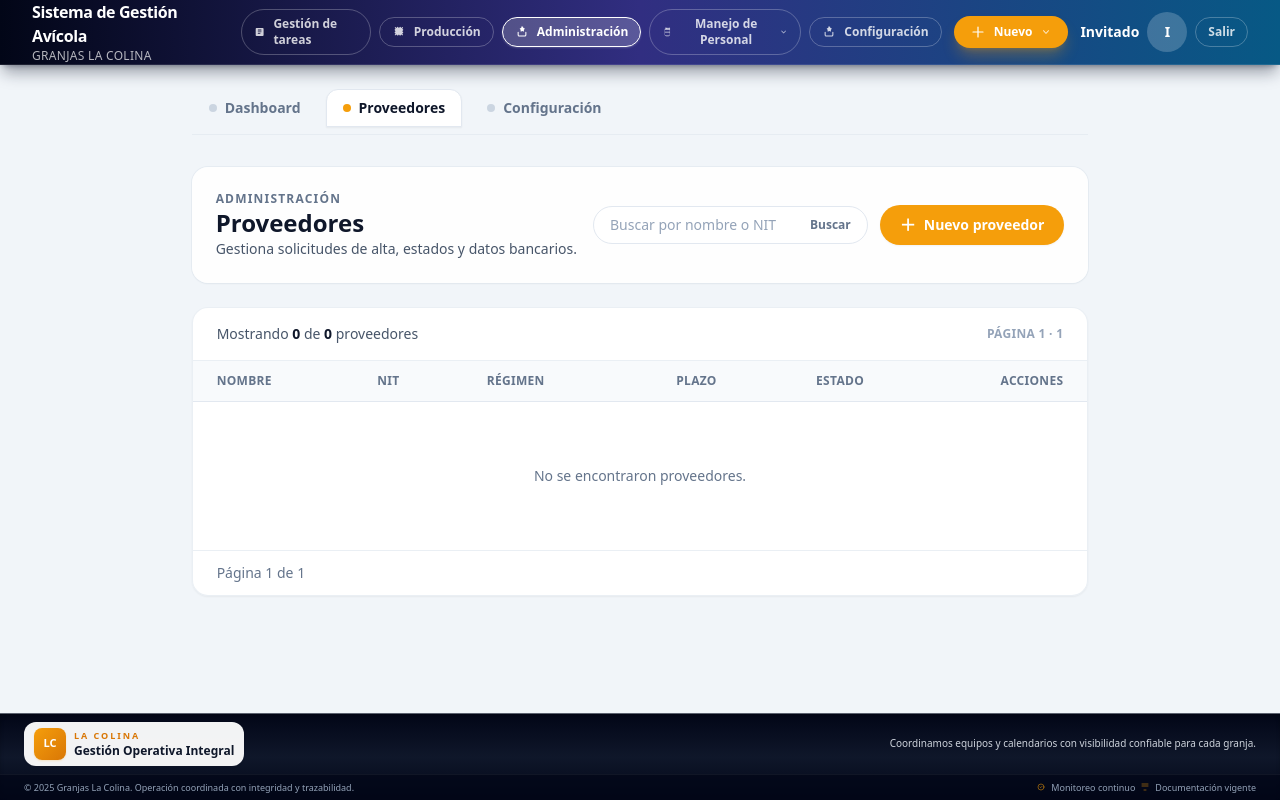
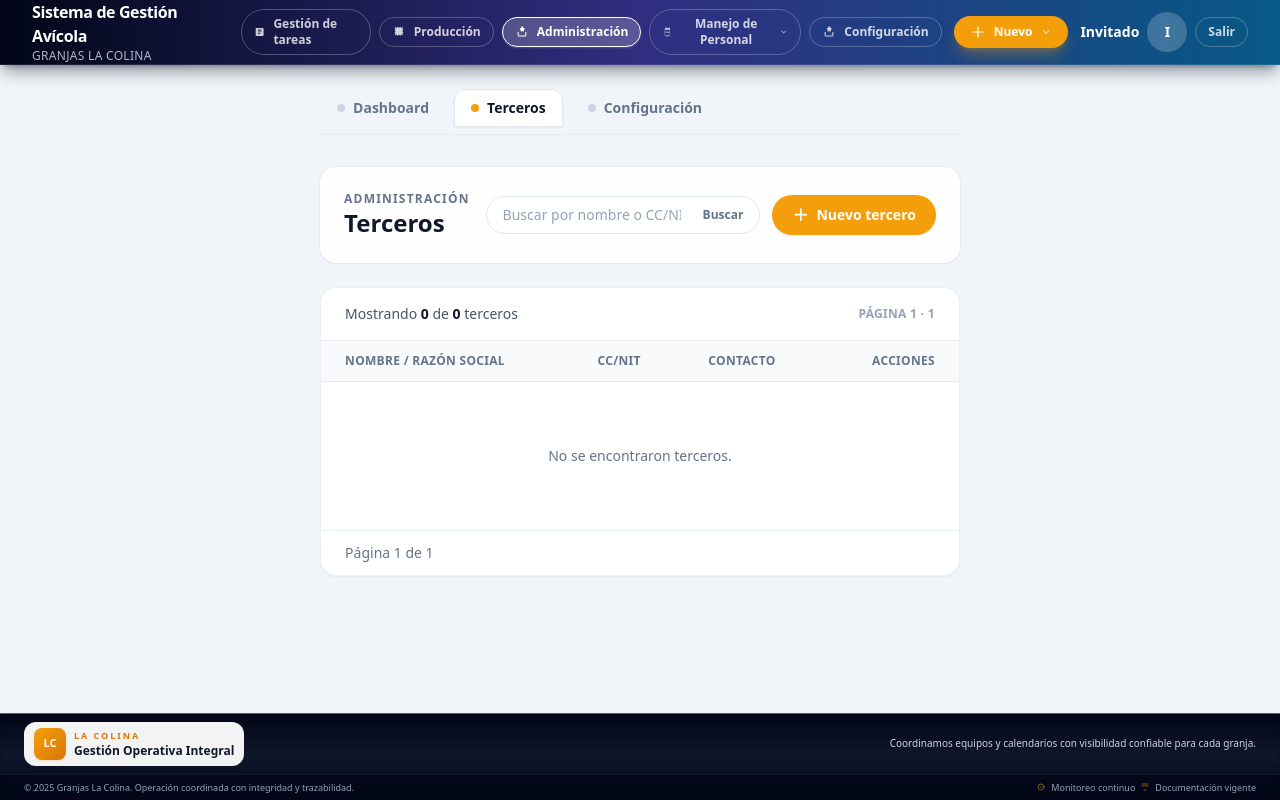
Before and after one commit to jotik23/applacolina, a Django app: page /administracion/compras/proveedores/ in a window 1280 px wide. Run offline with Django 5.2, Linux system fonts and the light colour scheme; the visitor is signed in with stand-in values (Sample User, id 1); data comes from the database, SQL or seed files in the repository; data that the repository does not hold is empty; parts of the project's set-up code (start-up, migrations or seed data) failed here and were passed over; some libraries are stand-ins or nearby versions.

Commit message:
terceros

```diff
--- a/administration/forms.py
+++ b/administration/forms.py
@@ -17,28 +17,12 @@ class SupplierForm(forms.ModelForm):
         fields = [
             "name",
             "tax_id",
-            "tax_regime",
-            "payment_terms_days",
-            "is_active",
             "contact_name",
             "contact_email",
             "contact_phone",
             "address",
             "city",
-            "bank_name",
-            "bank_account_type",
-            "bank_account_number",
-            "requires_vat_retention",
-            "requires_ica_retention",
-            "requires_rtefte",
-            "notes",
         ]
-
-    def clean_payment_terms_days(self):
-        value = self.cleaned_data["payment_terms_days"]
-        if value <= 0:
-            raise ValidationError("El plazo debe ser mayor que cero.")
-        return value
 
 
 class PurchasingExpenseTypeForm(forms.ModelForm):
--- a/administration/templates/administration/_submenu.html
+++ b/administration/templates/administration/_submenu.html
@@ -14,7 +14,7 @@
       {% if active == 'suppliers' %}aria-current="page"{% endif %}
     >
       <span class="h-2 w-2 rounded-full {% if active == 'suppliers' %}bg-brand{% else %}bg-slate-300{% endif %}"></span>
-      Proveedores
+      Terceros
     </a>
     <a
       href="{% url 'administration:purchases_configuration' %}"
--- a/administration/templates/administration/index.html
+++ b/administration/templates/administration/index.html
@@ -62,7 +62,7 @@
               <thead class="bg-white text-left text-xs uppercase tracking-wide text-slate-500">
                 <tr>
                   <th scope="col" class="px-6 py-3">Solicitud</th>
-                  <th scope="col" class="px-6 py-3">Proveedor</th>
+                  <th scope="col" class="px-6 py-3">Tercero</th>
                   <th scope="col" class="px-6 py-3">Etapas</th>
                   <th scope="col" class="px-6 py-3 text-right">Monto</th>
                   <th scope="col" class="px-6 py-3 text-right">Acciones</th>
--- a/administration/templates/administration/purchases/suppliers.html
+++ b/administration/templates/administration/purchases/suppliers.html
@@ -1,7 +1,7 @@
 {% extends "calendario/base.html" %}
 {% load form_extras %}
 
-{% block title %}Administración · Proveedores{% endblock %}
+{% block title %}Administración · Terceros{% endblock %}
 
 {% block content %}
   {% include "administration/_submenu.html" with active=administration_active_submenu %}
@@ -10,8 +10,7 @@
     <header class="flex flex-col gap-4 rounded-2xl bg-white/90 p-6 shadow-sm ring-1 ring-slate-200/70 lg:flex-row lg:items-center lg:justify-between">
       <div>
         <p class="text-xs font-semibold uppercase tracking-widest text-slate-500">Administración</p>
-        <h1 class="text-2xl font-semibold text-slate-900">Proveedores</h1>
-        <p class="text-sm text-slate-600">Gestiona solicitudes de alta, estados y datos bancarios.</p>
+        <h1 class="text-2xl font-semibold text-slate-900">Terceros</h1>
       </div>
       <div class="flex flex-wrap items-center gap-3">
         <form method="get" class="flex items-center gap-2 rounded-full border border-slate-200 bg-white px-4 py-2">
@@ -19,7 +18,7 @@
             type="search"
             name="search"
             value="{{ supplier_search }}"
-            placeholder="Buscar por nombre o NIT"
+            placeholder="Buscar por nombre o CC/NIT"
             class="w-48 bg-transparent text-sm text-slate-600 placeholder:text-slate-400 focus:outline-none"
           >
           <button type="submit" class="text-xs font-semibold text-slate-500">Buscar</button>
@@ -29,7 +28,7 @@
           class="inline-flex items-center gap-2 rounded-full bg-brand px-5 py-2 text-sm font-semibold text-white shadow-sm transition hover:bg-brand/90"
         >
           <span aria-hidden="true" class="text-base">＋</span>
-          Nuevo proveedor
+          Nuevo tercero
         </a>
       </div>
     </header>
@@ -41,7 +40,7 @@
           <span class="font-semibold text-slate-900">{{ suppliers_page.object_list|length }}</span>
           de
           <span class="font-semibold text-slate-900">{{ suppliers_page.paginator.count }}</span>
-          proveedores
+          terceros
           {% if supplier_search %}
             para <span class="font-semibold">“{{ supplier_search }}”</span>
           {% endif %}
@@ -54,11 +53,9 @@
         <table class="min-w-full divide-y divide-slate-200 text-sm">
           <thead class="bg-slate-50 text-left text-xs font-semibold uppercase tracking-wide text-slate-500">
             <tr>
-              <th class="px-6 py-3">Nombre</th>
-              <th class="px-6 py-3">NIT</th>
-              <th class="px-6 py-3">Régimen</th>
-              <th class="px-6 py-3 text-center">Plazo</th>
-              <th class="px-6 py-3 text-center">Estado</th>
+              <th class="px-6 py-3">Nombre / Razón social</th>
+              <th class="px-6 py-3">CC/NIT</th>
+              <th class="px-6 py-3">Contacto</th>
               <th class="px-6 py-3 text-right">Acciones</th>
             </tr>
           </thead>
@@ -67,18 +64,20 @@
               <tr class="hover:bg-slate-50/70">
                 <td class="px-6 py-4">
                   <p class="font-semibold text-slate-900">{{ supplier.name }}</p>
-                  <p class="text-xs text-slate-500">{{ supplier.contact_name }} · {{ supplier.contact_email }}</p>
+                  <p class="text-xs text-slate-500">
+                    {{ supplier.address|default:"Sin dirección" }}{% if supplier.city %} · {{ supplier.city }}{% endif %}
+                  </p>
                 </td>
                 <td class="px-6 py-4">
                   <p class="font-semibold text-slate-700">{{ supplier.tax_id }}</p>
-                  <p class="text-xs text-slate-500">{{ supplier.city }}</p>
+                  <p class="text-xs text-slate-500">Identificación</p>
                 </td>
-                <td class="px-6 py-4 text-slate-600">{{ supplier.get_tax_regime_display }}</td>
-                <td class="px-6 py-4 text-center text-slate-600">{{ supplier.payment_terms_days }} días</td>
-                <td class="px-6 py-4 text-center">
-                  <span class="inline-flex items-center rounded-full px-3 py-1 text-xs font-semibold {% if supplier.is_active %}bg-emerald-50 text-emerald-700 ring-1 ring-emerald-200{% else %}bg-slate-100 text-slate-500 ring-1 ring-slate-200{% endif %}">
-                    {{ supplier.is_active|yesno:"Activo,Inactivo" }}
-                  </span>
+                <td class="px-6 py-4">
+                  <p class="text-sm font-semibold text-slate-900">{{ supplier.contact_name|default:"Sin contacto" }}</p>
+                  <p class="text-xs text-slate-500">{{ supplier.contact_email }}</p>
+                  {% if supplier.contact_phone %}
+                    <p class="text-xs text-slate-500">{{ supplier.contact_phone }}</p>
+                  {% endif %}
                 </td>
                 <td class="px-6 py-4">
                   <div class="flex flex-wrap items-center justify-end gap-2">
@@ -88,17 +87,6 @@
                     >
                       Editar
                     </a>
-                    <form method="post" class="inline">
-                      {% csrf_token %}
-                      <input type="hidden" name="supplier_id" value="{{ supplier.pk }}">
-                      <input type="hidden" name="form_action" value="{% if supplier.is_active %}deactivate{% else %}activate{% endif %}">
-                      <button
-                        type="submit"
-                        class="rounded-full border border-slate-200 px-3 py-1 text-xs font-semibold text-slate-600 hover:border-slate-300 hover:text-slate-900"
-                      >
-                        {% if supplier.is_active %}Desactivar{% else %}Activar{% endif %}
-                      </button>
-                    </form>
                     <a
                       href="?{% if supplier_search %}search={{ supplier_search|urlencode }}&{% endif %}modal=delete&supplier={{ supplier.pk }}"
                       class="rounded-full border border-rose-200 px-3 py-1 text-xs font-semibold text-rose-600 hover:bg-rose-50"
@@ -110,8 +98,8 @@
               </tr>
             {% empty %}
               <tr>
-                <td colspan="6" class="px-6 py-16 text-center text-sm text-slate-500">
-                  No se encontraron proveedores.
+                <td colspan="4" class="px-6 py-16 text-center text-sm text-slate-500">
+                  No se encontraron terceros.
                 </td>
               </tr>
             {% endfor %}
@@ -150,7 +138,7 @@
       <div class="flex items-start justify-between border-b border-slate-200 px-6 py-4">
         <div>
           <p class="text-lg font-semibold text-slate-900">
-            {% if supplier_instance %}Editar proveedor{% else %}Registrar proveedor{% endif %}
+            {% if supplier_instance %}Editar tercero{% else %}Registrar tercero{% endif %}
           </p>
           {% if supplier_instance %}
             <span class="mt-1 inline-flex items-center rounded-full bg-slate-100 px-3 py-0.5 text-xs font-semibold text-slate-600">
@@ -171,26 +159,16 @@
           {% endif %}
           {{ supplier_form.non_field_errors }}
           <article class="space-y-3 rounded-2xl border border-slate-200 bg-slate-50/60 p-4">
-            <p class="text-xs font-semibold uppercase tracking-wide text-slate-500">Datos fiscales</p>
+            <p class="text-xs font-semibold uppercase tracking-wide text-slate-500">Identificación</p>
             <label class="text-xs font-semibold text-slate-500">
-              Nombre comercial
+              Nombre / Razón social
               {{ supplier_form.name|add_class:"mt-1 w-full rounded-xl border border-slate-200 bg-white px-3 py-2 text-sm shadow-sm" }}
               {{ supplier_form.name.errors }}
             </label>
             <label class="text-xs font-semibold text-slate-500">
-              NIT
+              CC/NIT
               {{ supplier_form.tax_id|add_class:"mt-1 w-full rounded-xl border border-slate-200 bg-white px-3 py-2 text-sm shadow-sm" }}
               {{ supplier_form.tax_id.errors }}
-            </label>
-            <label class="text-xs font-semibold text-slate-500">
-              Régimen
-              {{ supplier_form.tax_regime|add_class:"mt-1 w-full rounded-xl border border-slate-200 bg-white px-3 py-2 text-sm" }}
-              {{ supplier_form.tax_regime.errors }}
-            </label>
-            <label class="text-xs font-semibold text-slate-500">
-              Plazo de pago (días)
-              {{ supplier_form.payment_terms_days|add_class:"mt-1 w-full rounded-xl border border-slate-200 bg-white px-3 py-2 text-sm" }}
-              {{ supplier_form.payment_terms_days.errors }}
             </label>
           </article>
 
@@ -227,56 +205,12 @@
             </label>
           </article>
 
-          <article class="space-y-3 rounded-2xl border border-slate-200 p-4">
-            <p class="text-xs font-semibold uppercase tracking-wide text-slate-500">Pagos y retenciones</p>
-            <div class="grid gap-3 lg:grid-cols-2">
-              <label class="text-xs font-semibold text-slate-500">
-                Banco
-                {{ supplier_form.bank_name|add_class:"mt-1 w-full rounded-xl border border-slate-200 bg-white px-3 py-2 text-sm" }}
-                {{ supplier_form.bank_name.errors }}
-              </label>
-              <label class="text-xs font-semibold text-slate-500">
-                Tipo de cuenta
-                {{ supplier_form.bank_account_type|add_class:"mt-1 w-full rounded-xl border border-slate-200 bg-white px-3 py-2 text-sm" }}
-                {{ supplier_form.bank_account_type.errors }}
-              </label>
-            </div>
-            <label class="text-xs font-semibold text-slate-500">
-              Número de cuenta
-              {{ supplier_form.bank_account_number|add_class:"mt-1 w-full rounded-xl border border-slate-200 bg-white px-3 py-2 text-sm" }}
-              {{ supplier_form.bank_account_number.errors }}
-            </label>
-            <div class="flex flex-wrap gap-3 text-xs font-semibold text-slate-600">
-              <label class="inline-flex items-center gap-2">
-                {{ supplier_form.requires_vat_retention|add_class:"size-4 rounded border-slate-300" }}
-                Retención IVA
-              </label>
-              <label class="inline-flex items-center gap-2">
-                {{ supplier_form.requires_ica_retention|add_class:"size-4 rounded border-slate-300" }}
-                Retención ICA
-              </label>
-              <label class="inline-flex items-center gap-2">
-                {{ supplier_form.requires_rtefte|add_class:"size-4 rounded border-slate-300" }}
-                Retefuente
-              </label>
-              <label class="inline-flex items-center gap-2">
-                {{ supplier_form.is_active|add_class:"size-4 rounded border-slate-300" }}
-                Activo
-              </label>
-            </div>
-            <label class="text-xs font-semibold text-slate-500">
-              Notas internas
-              {{ supplier_form.notes|add_class:"mt-1 w-full rounded-xl border border-slate-200 bg-white px-3 py-2 text-sm" }}
-              {{ supplier_form.notes.errors }}
-            </label>
-          </article>
-
           <div class="flex justify-end gap-3 border-t border-slate-200 pt-4">
             <a href="?{% if supplier_search %}search={{ supplier_search|urlencode }}&{% endif %}" class="rounded-full border border-slate-200 px-5 py-2 text-sm font-semibold text-slate-600 hover:border-slate-300 hover:text-slate-900">
               Cancelar
             </a>
             <button type="submit" class="rounded-full bg-brand px-5 py-2 text-sm font-semibold text-white hover:bg-brand/90">
-              Guardar proveedor
+              Guardar tercero
             </button>
           </div>
         </form>
@@ -288,7 +222,7 @@
     <div class="fixed inset-0 z-50 bg-slate-900/60"></div>
     <div class="fixed inset-0 z-50 flex items-center justify-center p-4">
       <div class="w-full max-w-md rounded-2xl bg-white p-6 text-sm text-slate-600 shadow-2xl">
-        <h2 class="text-lg font-semibold text-slate-900">Eliminar proveedor</h2>
+        <h2 class="text-lg font-semibold text-slate-900">Eliminar tercero</h2>
         <p class="mt-2 text-slate-500">
           Esta acción no se puede deshacer. ¿Seguro que deseas eliminar
           <span class="font-semibold">{{ supplier_instance.name }}</span>?
--- a/administration/views.py
+++ b/administration/views.py
@@ -58,8 +58,6 @@ class SupplierManagementView(StaffRequiredMixin, generic.TemplateView):
         action = request.POST.get('form_action')
         if action == 'supplier':
             return self._submit_supplier_form()
-        if action in {'activate', 'deactivate'}:
-            return self._toggle_supplier(is_active=(action == 'activate'))
         if action == 'delete':
             return self._delete_supplier()
         messages.error(request, 'Acción no soportada.')
@@ -100,7 +98,7 @@ class SupplierManagementView(StaffRequiredMixin, generic.TemplateView):
         if form.is_valid():
             supplier = form.save()
             verb = "actualizado" if instance else "registrado"
-            messages.success(self.request, f"Proveedor {verb} correctamente.")
+            messages.success(self.request, f"Tercero {verb} correctamente.")
             return redirect(self._base_url(with_panel=False))
         messages.error(self.request, "Revisa los errores del formulario.")
         return self.render_to_response(
@@ -112,35 +110,17 @@ class SupplierManagementView(StaffRequiredMixin, generic.TemplateView):
             )
         )
 
-    def _toggle_supplier(self, *, is_active: bool) -> HttpResponse:
-        supplier_id = _parse_int(self.request.POST.get('supplier_id'))
-        supplier = Supplier.objects.filter(pk=supplier_id).first()
-        if not supplier:
-            messages.error(self.request, "Proveedor no encontrado.")
-            return redirect(self._base_url())
-        if supplier.is_active == is_active:
-            messages.info(
-                self.request,
-                f"El proveedor ya estaba {'activo' if is_active else 'inactivo'}.",
-            )
-        else:
-            supplier.is_active = is_active
-            supplier.save(update_fields=['is_active'])
-            state = "activado" if is_active else "desactivado"
-            messages.success(self.request, f"Proveedor {state}.")
-        return redirect(self._base_url(with_panel=False))
-
     def _delete_supplier(self) -> HttpResponse:
         supplier_id = _parse_int(self.request.POST.get('supplier_id'))
         supplier = Supplier.objects.filter(pk=supplier_id).first()
         if not supplier:
-            messages.error(self.request, "Proveedor no encontrado.")
+            messages.error(self.request, "Tercero no encontrado.")
             return redirect(self._base_url())
         try:
             supplier.delete()
-            messages.success(self.request, "Proveedor eliminado.")
+            messages.success(self.request, "Tercero eliminado.")
         except ProtectedError:
-            messages.error(self.request, "No es posible eliminar este proveedor porque tiene movimientos.")
+            messages.error(self.request, "No es posible eliminar este tercero porque tiene movimientos.")
         return redirect(self._base_url())
 
     def _base_url(self, *, with_panel: bool = True) -> str:
```
Also changed, not shown: administration/models.py (+5 -39 lines), administration/tests/test_workflows.py (+1 -1 lines), administration/migrations/0008_alter_supplier_options_and_more.py (added).
